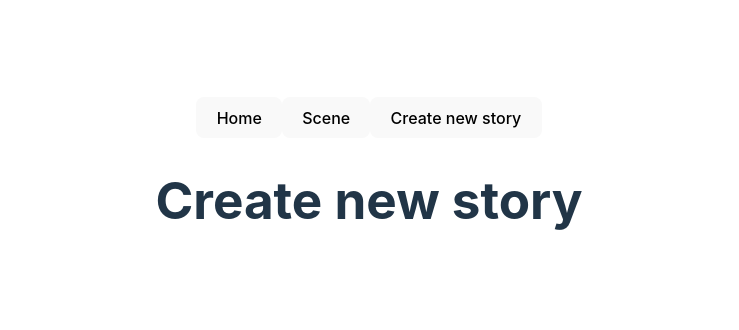
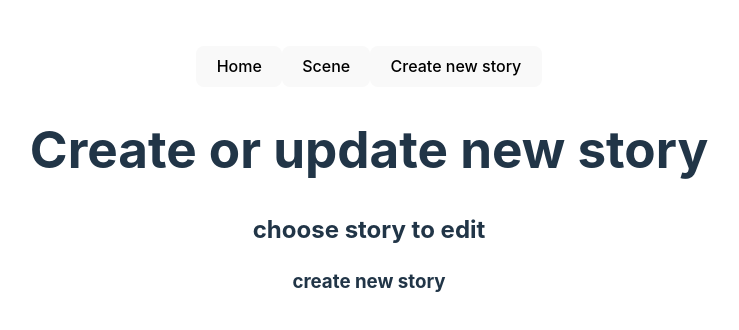
Before and after one commit to EddCor/ResidentIH, a React (Vite) app: page /createnewstory in a window 1280 px wide. Shown: the part 220-550 px from the top of the page, without its empty margins (271-1010 px from the left). Built offline with nearby package versions, Linux system fonts and the light colour scheme; no server answers.

Commit message:
added component for editing logic

```diff
--- /dev/null
+++ b/src/components/UpdateForm.jsx
@@ -0,0 +1,22 @@
+import { useEffect, useState } from "react";
+
+const UpdateForm = () => {
+  const [scenes, setScenes] = useState([]);
+
+  const fetchAllScenes = async () => {
+    const response = await fetch(`${import.meta.env.VITE_API_URL}/scenes`);
+    if (response.ok) {
+      const allScenes = await response.json();
+      setScenes(allScenes);
+      console.log(allScenes);
+    }
+  };
+
+  useEffect(() => {
+    fetchAllScenes();
+  }, []);
+
+  return <></>;
+};
+
+export default UpdateForm;
--- a/src/pages/CreateNewStory.jsx
+++ b/src/pages/CreateNewStory.jsx
@@ -1,8 +1,13 @@
+import UpdateForm from "../components/UpdateForm";
+
 const CreateNewStory = () => {
   return (
     <>
-      <h1> Create new story</h1>
+      <h1> Create or update new story</h1>
       <form></form>
+      <h2> choose story to edit</h2>
+      <UpdateForm />
+      <h3>create new story</h3>
     </>
   );
 };
```
